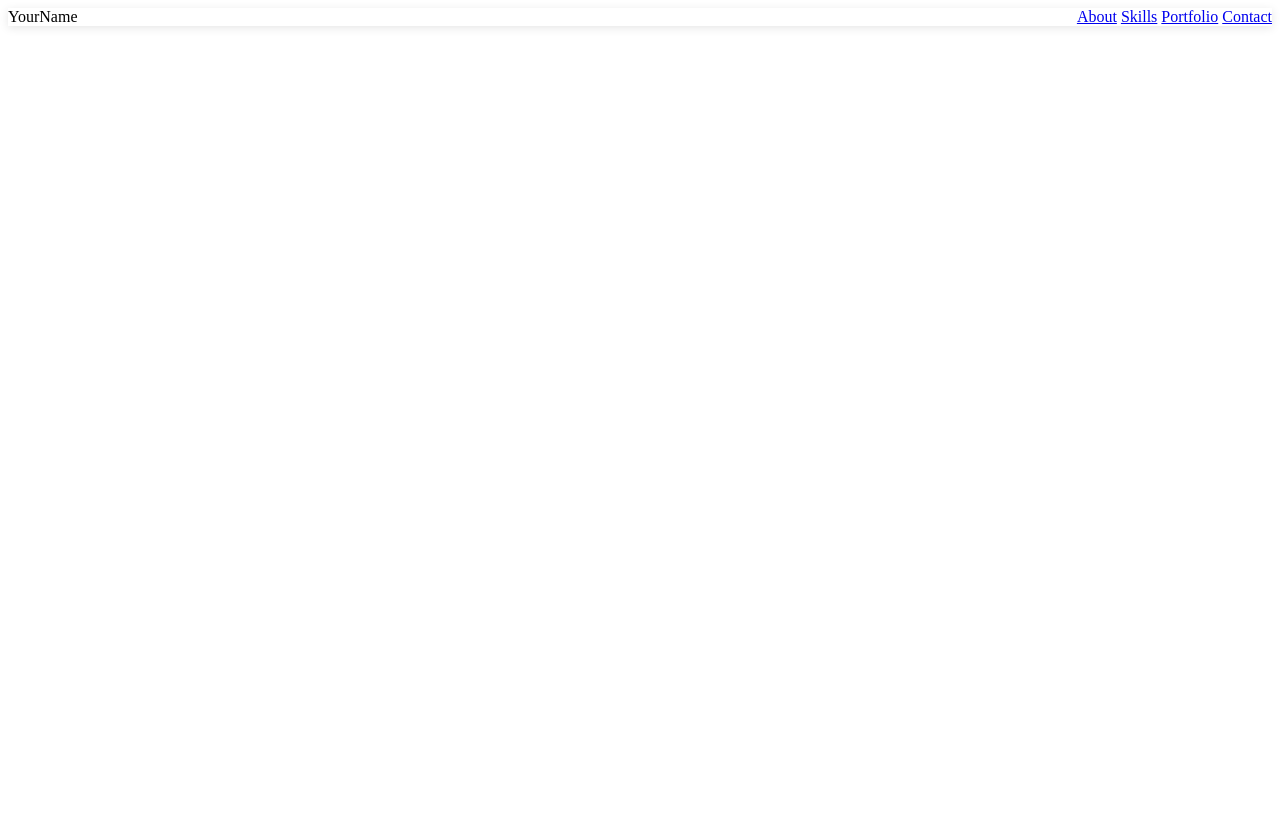
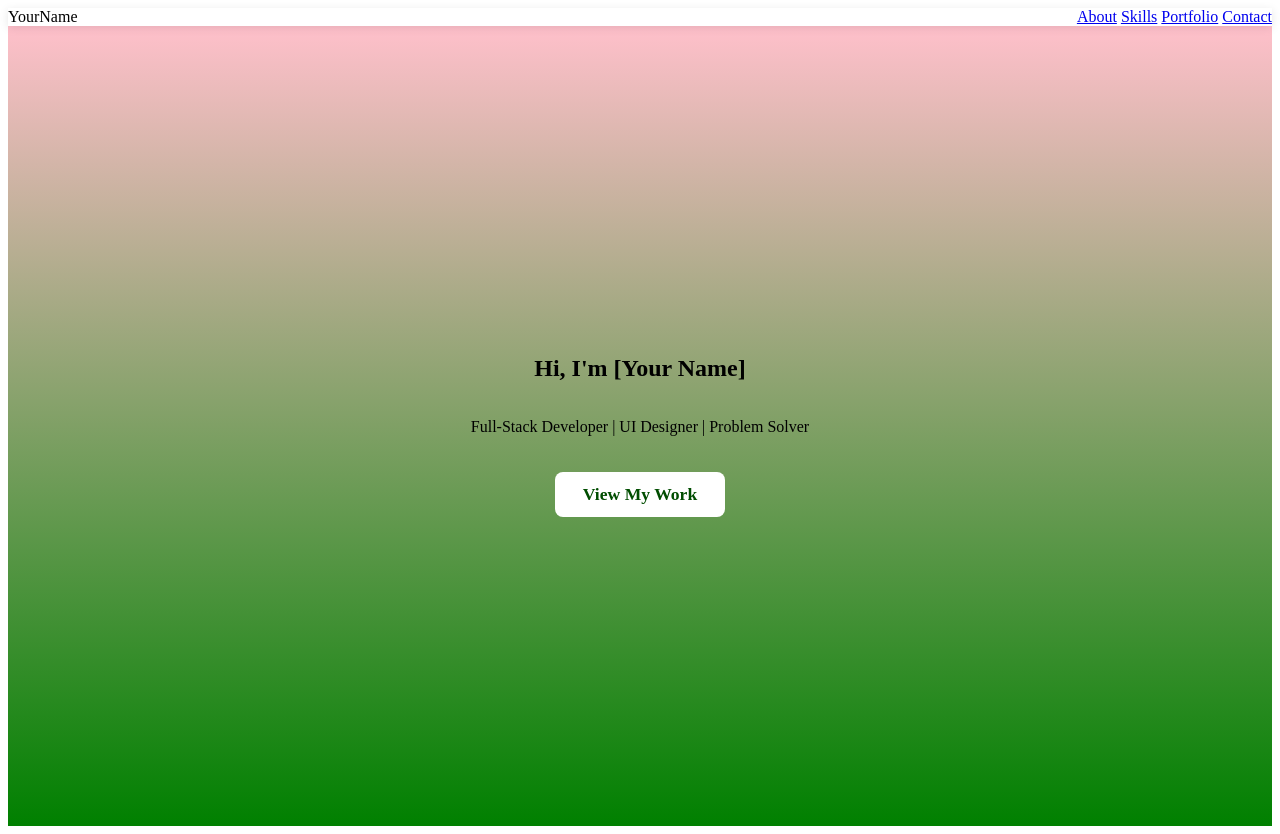
Before and after one commit to nguyenminhvu2006/session_01_html_css, a plain HTML site: page projects/portfolio_site/index.html in a window 1280 px wide. Before the commit the page ends 800 px from the top, so only its background shows below. Drawn offline with Linux system fonts and the light colour scheme.

Commit message:
[FEATURE] Complete hero section with CTA

```diff
--- a/projects/portfolio_site/css/hero.css
+++ b/projects/portfolio_site/css/hero.css
@@ -0,0 +1,30 @@
+.hero {
+    min-height: 100vh;
+    display: flex;
+    flex-direction: column;
+    justify-content: center;
+    align-items: center;
+    text-align: center;
+    background: linear-gradient(to top, green, pink);
+    .cta-button {
+  /* Basic Button Styles */
+  display: inline-block;
+  padding: 12px 28px;
+  background-color: #ffffff; /* White background */
+  color: #004d00; /* Dark green text to match your hero section */
+  text-decoration: none; /* Removes the blue underline */
+  font-weight: bold;
+  font-size: 1.1rem;
+  border-radius: 8px; /* Makes the corners round */
+  margin-top: 20px; /* Adds space above the button */
+
+  /* This makes the hover effect smooth */
+  transition: all 0.3s ease;
+}
+
+/* This is the hover effect */
+.cta-button:hover {
+  transform: scale(1.1); /* Makes the button 10% bigger */
+  box-shadow: 0 8px 16px rgba(0, 0, 0, 0.3); /* Adds a soft black shadow */
+}
+}
--- a/projects/portfolio_site/index.html
+++ b/projects/portfolio_site/index.html
@@ -6,6 +6,7 @@
     <meta name="viewport" content="width=device-width, initial-scale=1.0">
     <title>Document</title>
     <link rel="stylesheet" href="css/header.css">
+    <link rel="stylesheet" href="css/hero.css">
 </head>
 
 <body>
@@ -18,6 +19,12 @@
             <a href="#contact">Contact</a>
         </nav>
     </header>
+    <section class="hero">
+    <h1>Hi, I'm [Your Name]</h1>
+    <p>Full-Stack Developer | UI Designer | Problem Solver</p>
+    <a href="#portfolio" class="cta-button">View My Work</a>
+</section>
+
 </body>
 
 </html>
```
